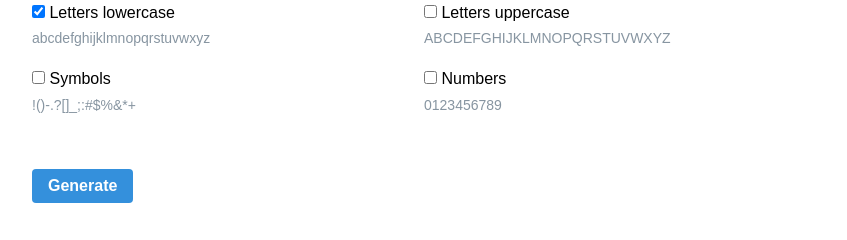
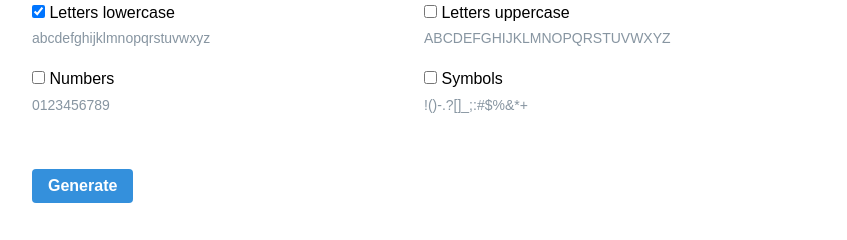
Before and after one commit to franciscoandres/passwordgenerator, a plain HTML site: page index.html in a window 1280 px wide. Shown: the part 194-434 px from the top of the page, 216-1063 px from the left. Drawn offline with Linux system fonts and the light colour scheme.

Commit message:
Minor fix

```diff
--- a/index.html
+++ b/index.html
@@ -41,16 +41,16 @@
 				<div class="w-full md:w-1/2 block md:inline-block mb-6">
 					<div class="mb-2">
 						<input name="options" id="hasNumbers" value="numbers" type="checkbox" />
-						<label for="hasNumbers" class="f6 mb-4">Symbols</label>
+						<label for="hasNumbers" class="f6 mb-4">Numbers</label>
 					</div>
-					<p class="text-sm text-grey-dark">!()-.?[]_;:#$%&*+</p>
+					<p class="text-sm text-grey-dark">0123456789</p>
 				</div>
 				<div class="w-full md:w-1/2 block md:inline-block mb-6">
 					<div class="mb-2">
 						<input name="options" id="hasSymbols" value="symbols" type="checkbox" />
-						<label for="hasSymbols" class="f6 mb-4">Numbers</label>
+						<label for="hasSymbols" class="f6 mb-4">Symbols</label>
 					</div>
-					<p class="text-sm text-grey-dark">0123456789</p>
+					<p class="text-sm text-grey-dark">!()-.?[]_;:#$%&*+</p>
 				</div>
 			</div>
 			<div>
```
